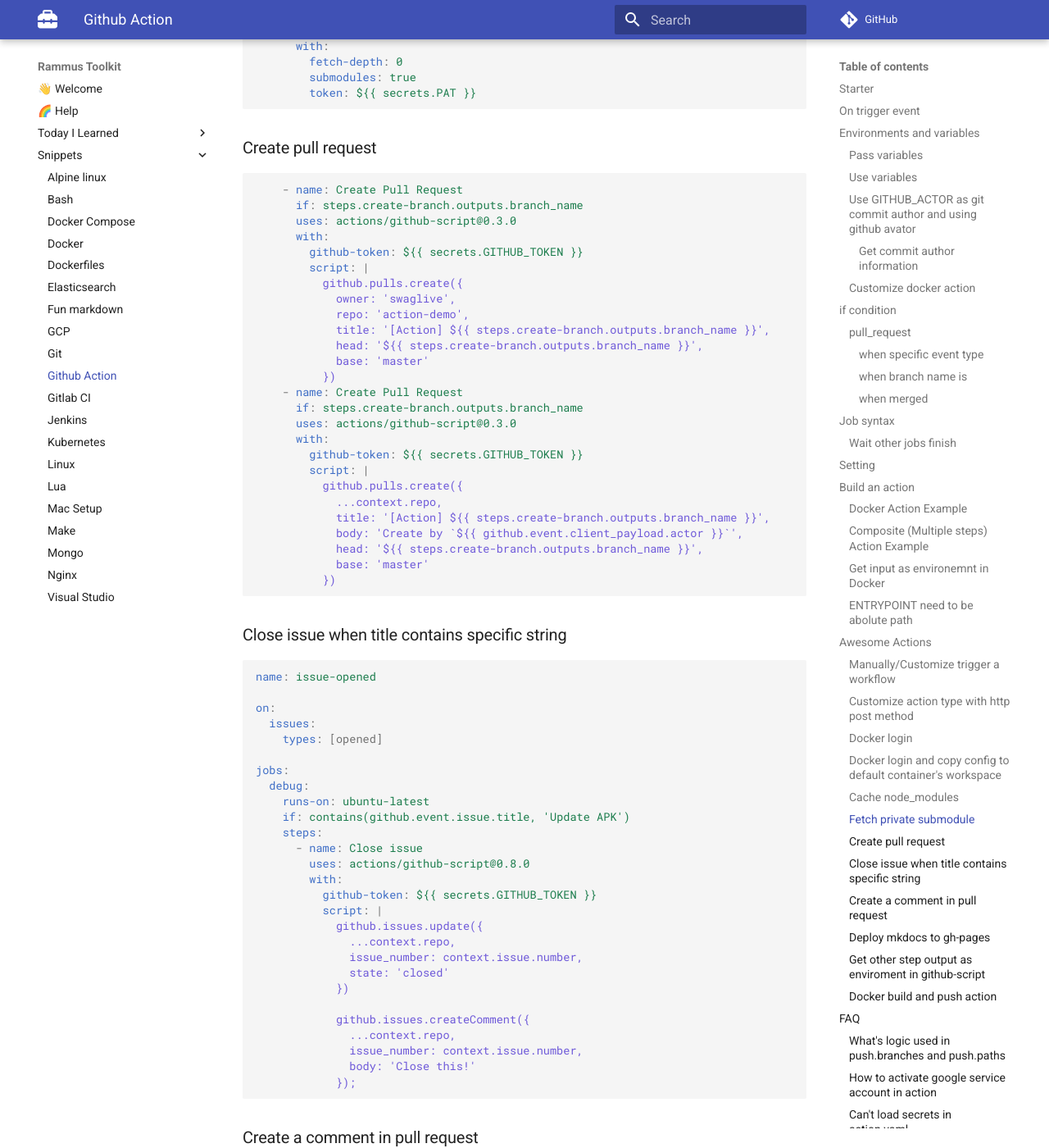
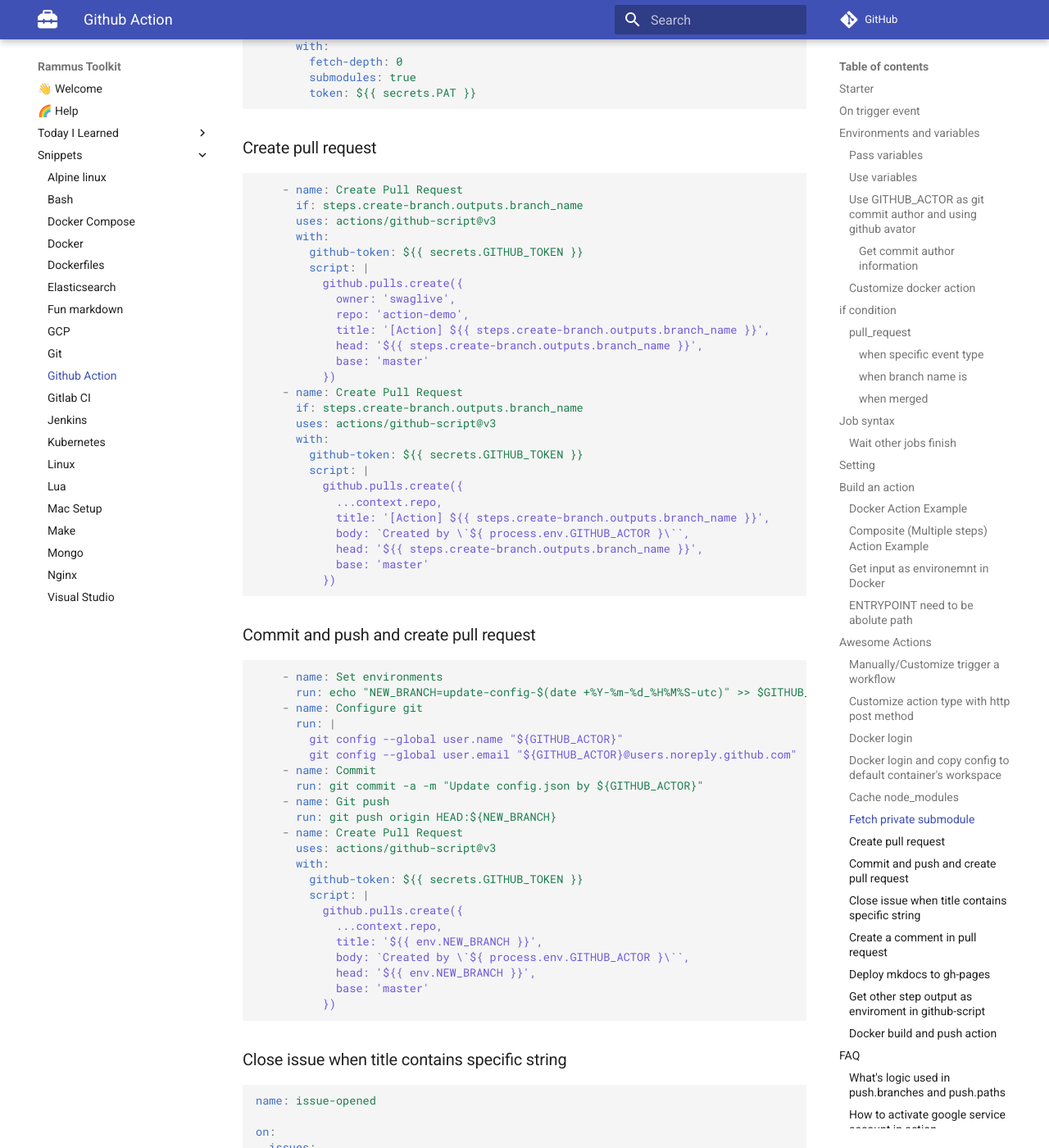
Before and after one commit to RammusXu/toolkit, an MkDocs documentation site: the page built from docs/snippets/github-action.md, in a window 1280 px wide and 1400 px high, scrolled down 7558 px. Shown: the whole window at 82% size. Built offline with MkDocs 1.6.1 and Material for MkDocs 9.7.7, drawn with Linux system fonts in a browser that asks for light colours; comment, search, counter and statistics services are not loaded.

Commit message:
Update github action create pull reqeust

````diff
--- a/docs/snippets/github-action.md
+++ b/docs/snippets/github-action.md
@@ -356,7 +356,7 @@
 ```yaml
     - name: Create Pull Request
       if: steps.create-branch.outputs.branch_name
-      uses: actions/github-script@0.3.0
+      uses: actions/github-script@v3
       with:
         github-token: ${{ secrets.GITHUB_TOKEN }}
         script: |
@@ -369,15 +369,41 @@
           })
     - name: Create Pull Request
       if: steps.create-branch.outputs.branch_name
-      uses: actions/github-script@0.3.0
+      uses: actions/github-script@v3
       with:
         github-token: ${{ secrets.GITHUB_TOKEN }}
         script: |
           github.pulls.create({
             ...context.repo,
             title: '[Action] ${{ steps.create-branch.outputs.branch_name }}',
-            body: 'Create by `${{ github.event.client_payload.actor }}`',
+            body: `Created by \`${ process.env.GITHUB_ACTOR }\``,
             head: '${{ steps.create-branch.outputs.branch_name }}',
+            base: 'master'
+          })
+```
+
+### Commit and push and create pull request
+```yaml
+    - name: Set environments
+      run: echo "NEW_BRANCH=update-config-$(date +%Y-%m-%d_%H%M%S-utc)" >> $GITHUB_ENV
+    - name: Configure git
+      run: |
+        git config --global user.name "${GITHUB_ACTOR}"
+        git config --global user.email "${GITHUB_ACTOR}@users.noreply.github.com"
+    - name: Commit
+      run: git commit -a -m "Update config.json by ${GITHUB_ACTOR}"
+    - name: Git push
+      run: git push origin HEAD:${NEW_BRANCH}
+    - name: Create Pull Request
+      uses: actions/github-script@v3
+      with:
+        github-token: ${{ secrets.GITHUB_TOKEN }}
+        script: |
+          github.pulls.create({
+            ...context.repo,
+            title: '${{ env.NEW_BRANCH }}',
+            body: `Created by \`${ process.env.GITHUB_ACTOR }\``,
+            head: '${{ env.NEW_BRANCH }}',
             base: 'master'
           })
 ```
````
